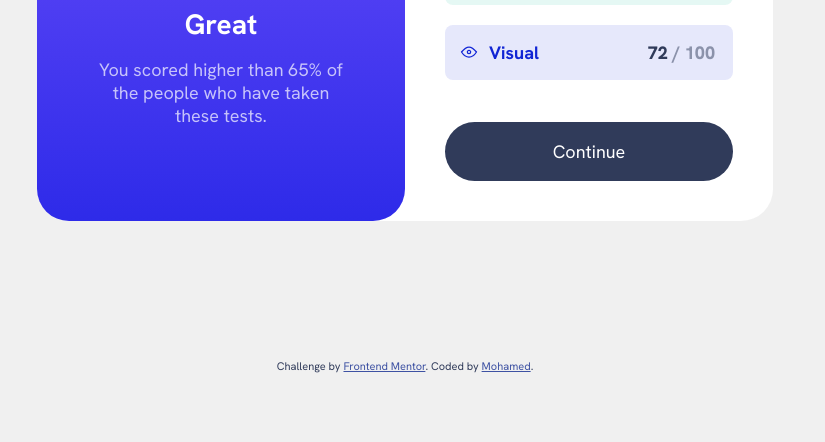
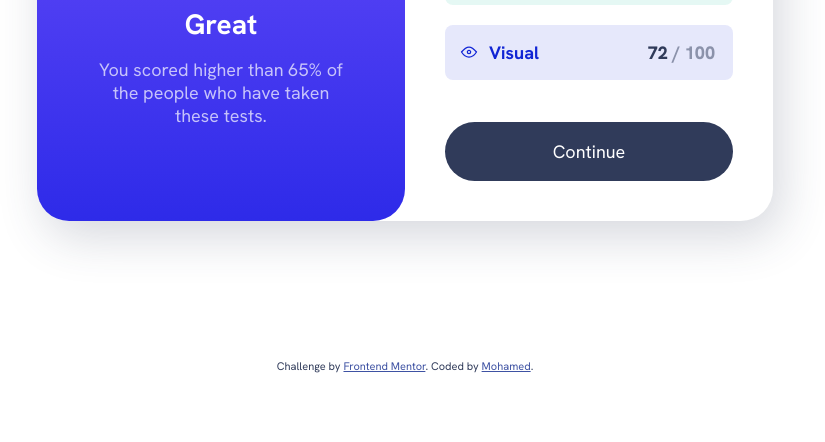
Before and after one commit to Mohammed-Mahmoud-Elsayed-Ahmed-MMES/Results-Summary, a plain HTML site: page index.html in a window 1280 px wide. Shown: the part 358-800 px from the top of the page, without its empty margins (235-1060 px from the left). Drawn offline with Linux system fonts and the light colour scheme.

Commit message:
Update style.css

```diff
--- a/CSS/style.css
+++ b/CSS/style.css
@@ -84,17 +84,17 @@ body {
         min-height: 100vh;
         display: grid;
         place-items: center;
-        background-color: #f0f0f0;
     }
 }
 
 .grid-box {
     display: grid;
     grid-template-columns: repeat(2,1fr);
-
     max-width: 46rem;
-    background-color: #fff;
+    /* background-color: #fff; */
     border-radius: var(--border-radius);
+    box-shadow: .5rem 1rem 3rem
+            hsl(var(--clr-neutral-hsl-700), .2);
 }
 
 @media (max-width: 600px) {
@@ -103,10 +103,11 @@ body {
         grid-template-columns: 1fr;
         border-radius: 0 0 var(--border-radius) var(--border-radius);
         overflow: hidden;
-        box-shadow: .5rem 1rem 3rem
-            hsl(var(--clr-neutral-hsl-700), .2);
+    }
 }
-}
+
+/* start Result */
+
 .grid-section {
     display: grid;
     align-content: start;
@@ -158,6 +159,8 @@ body {
 }
 
 /* End Result */
+
+/* Start Summary */
 
 .summary-section {
     padding: var(--padding);
@@ -228,5 +231,7 @@ button:focus-visible {
     background: var(--gradient-primary);
 }
 
+/* End Summary */
+
 .attribution { font-size: 11px; text-align: center; }
 .attribution a { color: hsl(228, 45%, 44%); }
```
